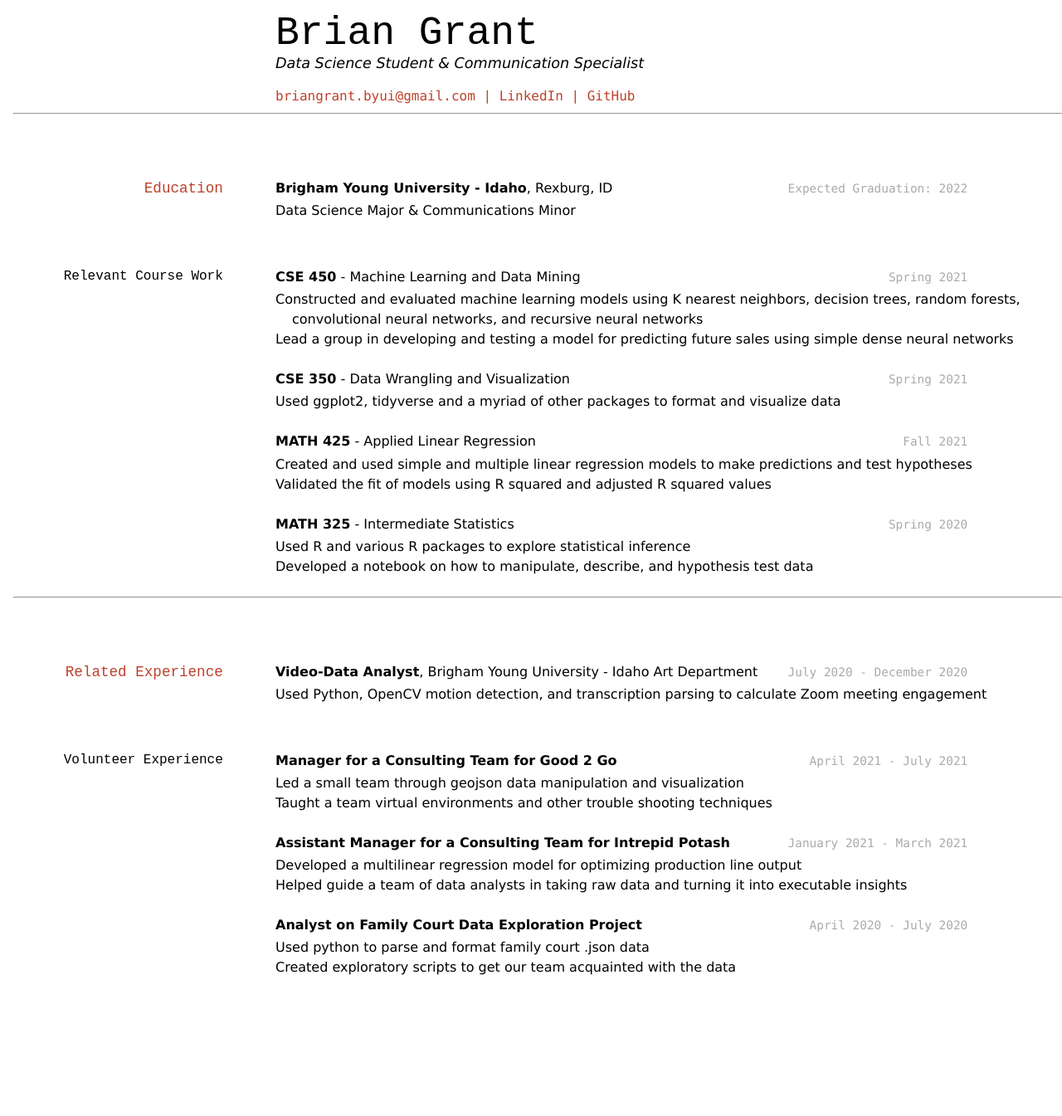
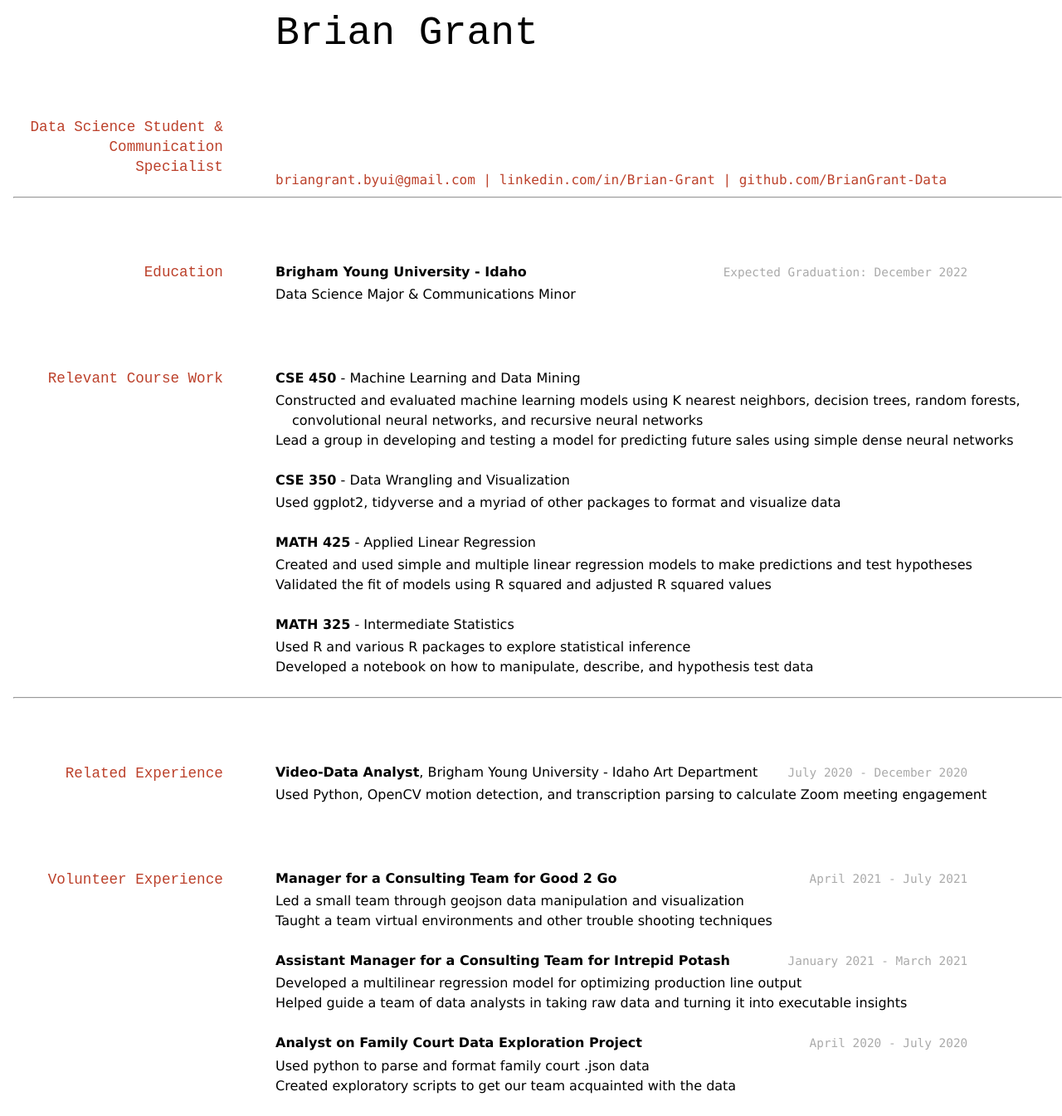
Before and after one commit to BrianGrant-Data/Resume, a Jekyll site: the page built from docs/index.md, in a window 1280 px wide. Shown: the whole page at 83% size. Built offline with Jekyll 4.4.1, drawn with Linux system fonts in a browser that asks for light colours; before the commit the page ends 1202 px from its top, so only the background shows below that.

Commit message:
Minor info changes
Changed title levels, updated or removed dates, typed out Github and LinkedIn links, and removed BYU-I address.

```diff
--- a/docs/index.md
+++ b/docs/index.md
@@ -3,39 +3,35 @@ layout: cv
 title: Brian Grant's Resume
 ---
 # Brian Grant
-Data Science Student & Communication Specialist
+## Data Science Student & Communication Specialist
 
 <div id="webaddress">
 <a href="briangrant.byui@gmail.com">briangrant.byui@gmail.com</a>
-| <a href="https://linkedin.com/in/brian-grant">LinkedIn</a>
-| <a href="https://github.com/BrianGrant-Data">GitHub</a>
+| <a href="https://linkedin.com/in/brian-grant">linkedin.com/in/Brian-Grant</a>
+| <a href="https://github.com/BrianGrant-Data">github.com/BrianGrant-Data</a>
 </div>
 
 <!-- https://www.monique.tech/the-art-of-markdown -->
 ---
 ## Education
-`Expected Graduation: 2022`
-__Brigham Young University - Idaho__, Rexburg, ID
+`Expected Graduation: December 2022`
+__Brigham Young University - Idaho__
 
 - Data Science Major & Communications Minor
 
 
-### Relevant Course Work
-`Spring 2021`
+## Relevant Course Work
 __CSE 450__  - Machine Learning and Data Mining
 - Constructed and evaluated machine learning models using K nearest neighbors, decision trees, random forests, convolutional neural networks, and recursive neural networks
 - Lead a group in developing and testing a model for predicting future sales using simple dense neural networks
 
-`Spring 2021`
 __CSE 350__ - Data Wrangling and Visualization
 - Used ggplot2, tidyverse and a myriad of other packages to format and visualize data
 
-`Fall 2021`
 __MATH 425__ - Applied Linear Regression
 - Created and used simple and multiple linear regression models to make predictions and test hypotheses
 - Validated the fit of models using R squared and adjusted R squared values
 
-`Spring 2020`
 __MATH 325__ - Intermediate Statistics
 - Used R and various R packages to explore statistical inference
 - Developed a notebook on how to manipulate, describe, and hypothesis test data
@@ -50,7 +46,7 @@ __Video-Data Analyst__, Brigham Young University - Idaho Art Department
 - Used Python, OpenCV motion detection, and transcription parsing to calculate Zoom meeting engagement
 
 
-### Volunteer Experience
+## Volunteer Experience
 `April 2021 - July 2021`
 __Manager for a Consulting Team for Good 2 Go__
 - Led a small team through geojson data manipulation and visualization
```
